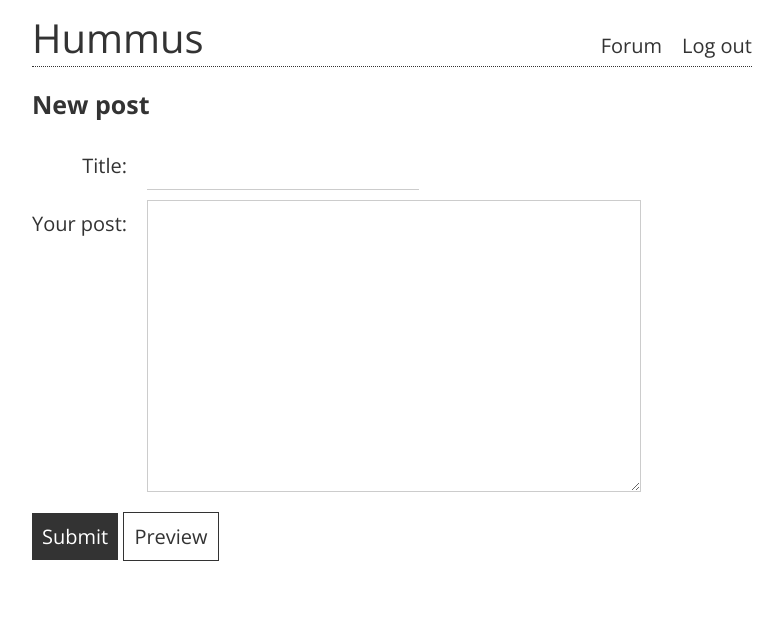
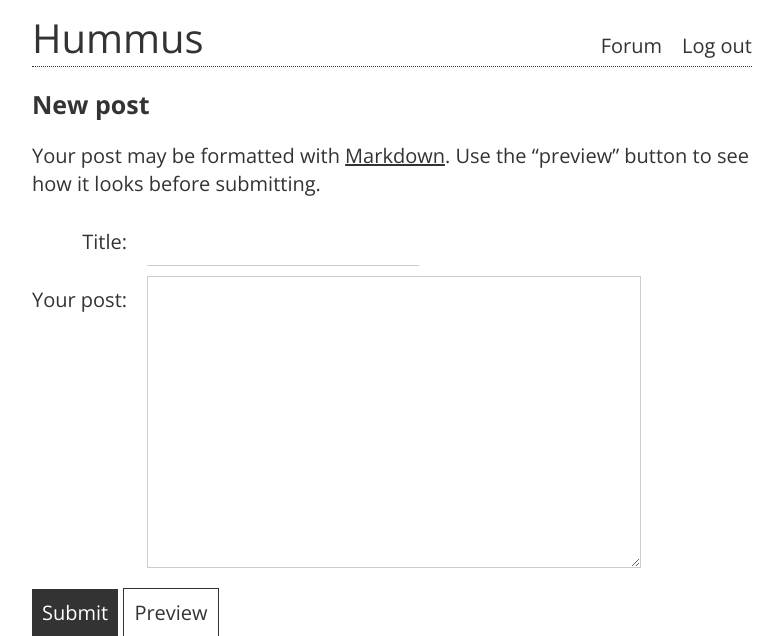
Before and after one commit to matttpt/hummus, a Django app: page /forum/new-post in a window 1280 px wide. Shown: the top 636 px of the page, without its empty margins (248-1031 px from the left). Run offline with Django 3.2, Linux system fonts and the light colour scheme; the visitor is signed in with stand-in values (Sample User, id 1); parts of the project's set-up code (start-up, migrations or seed data) failed here and were passed over; some libraries are stand-ins or nearby versions.

Commit message:
Link to Markdown cheat sheet on comment and post forms

```diff
--- a/templates/forum/comment_form.html
+++ b/templates/forum/comment_form.html
@@ -8,6 +8,11 @@
 
 {% block content %}
   <h2>{{ title }}</h2>
+  <p>
+    Your comment may be formatted with
+    <a href="https://commonmark.org/help/" target="_blank">Markdown</a>.
+    Use the “preview” button to see how it looks before submitting.
+  </p>
   {% if parent_comment %}
     <p>Here is the comment you are replying to:</p>
     <div class="comment-preview">
--- a/templates/forum/post_form.html
+++ b/templates/forum/post_form.html
@@ -8,6 +8,11 @@
 
 {% block content %}
   <h2>{{ title }}</h2>
+  <p>
+    Your post may be formatted with
+    <a href="https://commonmark.org/help/" target="_blank">Markdown</a>.
+    Use the “preview” button to see how it looks before submitting.
+  </p>
   {% if preview %}
     <p>Here is a preview of what you have so far:</p>
     <div class="post-content post-preview">
```
